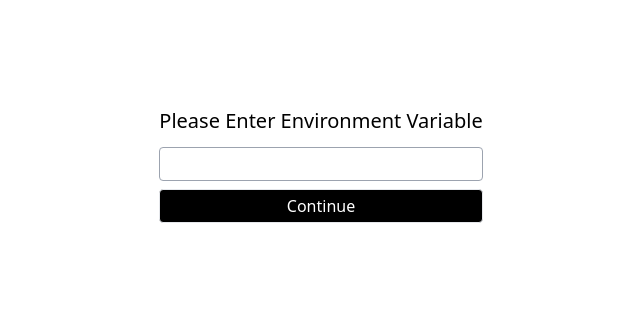
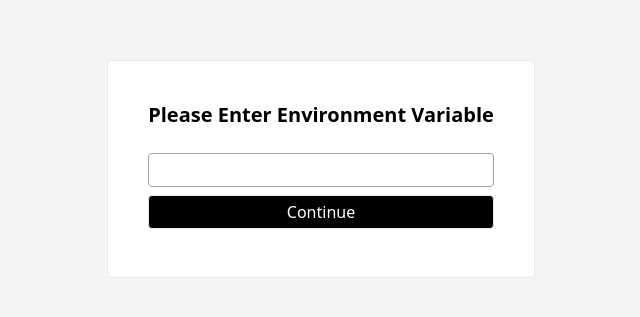
Before and after one commit to thawzintun/musoni-report, a React (Create React App) app: page /env in a window 1280 px wide. Shown: the part 231-548 px from the top of the page, without its empty margins (319-959 px from the left). Built offline with nearby package versions, Linux system fonts and the light colour scheme.

Commit message:
encrypted

```diff
--- a/package.json
+++ b/package.json
@@ -6,6 +6,7 @@
     "@testing-library/jest-dom": "^5.17.0",
     "@testing-library/react": "^13.4.0",
     "@testing-library/user-event": "^13.5.0",
+    "crypto-js": "^4.1.1",
     "react": "^18.2.0",
     "react-csv": "^2.2.2",
     "react-dom": "^18.2.0",
--- a/src/components/EnvCheckForm.jsx
+++ b/src/components/EnvCheckForm.jsx
@@ -1,14 +1,16 @@
+import { MD5 } from "crypto-js";
 import React from "react";
 import { Form, redirect, useActionData } from "react-router-dom";
 
 const EnvCheckForm = () => {
     const message = useActionData();
+
     return (
-        <div>
-            <h3 className="text-xl font-medium">
+        <div className="bg-white border border-gray-200 p-10 space-y-6 rounded">
+            <h3 className="text-xl font-semibold">
                 Please Enter Environment Variable
             </h3>
-            <Form method="post" className="grid grid-flow-row mt-3">
+            <Form method="post" className="grid grid-flow-row">
                 <input
                     type="text"
                     name="env"
@@ -30,7 +32,8 @@ export const action = async ({ request, params }) => {
     const data = await request.formData();
     const env = data.get("env");
     if (env === "proximityfinance") {
-        localStorage.setItem("env", env);
+        const encrypted = MD5(env).toString();
+        localStorage.setItem("env", encrypted);
         const expDate = new Date();
         expDate.setHours(expDate.getHours() + 1);
         localStorage.setItem("exp", expDate.toISOString());
--- a/src/components/ReportForm.jsx
+++ b/src/components/ReportForm.jsx
@@ -1,3 +1,4 @@
+import { MD5 } from "crypto-js";
 import React from "react";
 import { CSVLink } from "react-csv";
 import { Form } from "react-router-dom";
@@ -32,12 +33,16 @@ const ReportForm = ({ csvData }) => {
 export default ReportForm;
 
 export const action = async ({ request }) => {
-    const token = localStorage.getItem("env");
-    const url = `https://api.live.sing.musoniservices.com/v1/fixeddepositaccounts?tenantIdentifier=${token}`;
+    let token = localStorage.getItem("env");
+    let url = `https://api.live.sing.musoniservices.com/v1/fixeddepositaccounts?tenantIdentifier=${token}`;
     const api = "1P8Rsli9pO5cHoSpyDOeDCLH3nIQTIG85gMfxOXh";
     const username = "thawzintun";
     const password = "99999999";
     const basicAuth = btoa(`${username}:${password}`);
+    if (token === MD5("proximityfinance").toString()) {
+        token = "proximityfinance";
+        url = `https://api.live.sing.musoniservices.com/v1/fixeddepositaccounts?tenantIdentifier=${token}`;
+    }
     try {
         const response = await fetch(url, {
             method: "GET", // You can specify the HTTP method (GET in this case)
@@ -49,5 +54,7 @@ export const action = async ({ request }) => {
         });
         const data = await response.json();
         return data;
-    } catch (error) {}
+    } catch (error) {
+        return null;
+    }
 };
--- a/src/pages/EnvCheck.jsx
+++ b/src/pages/EnvCheck.jsx
@@ -4,7 +4,7 @@ import EnvCheckForm from "../components/EnvCheckForm";
 const EnvCheck = () => {
     return (
         <>
-            <section className="flex justify-center items-center w-full h-screen">
+            <section className="flex justify-center items-center w-full h-screen bg-gray-100">
                 <EnvCheckForm />
             </section>
         </>
--- a/src/pages/Home.jsx
+++ b/src/pages/Home.jsx
@@ -56,6 +56,7 @@ const Home = () => {
                     <tbody>
                         {actionData &&
                             actionData.map((data) => {
+                                console.log(data);
                                 if (
                                     data.accountNo &&
                                     data.clientId &&
```
Also changed, not shown: 1 other file (tests, documents, lock files or other folders).
